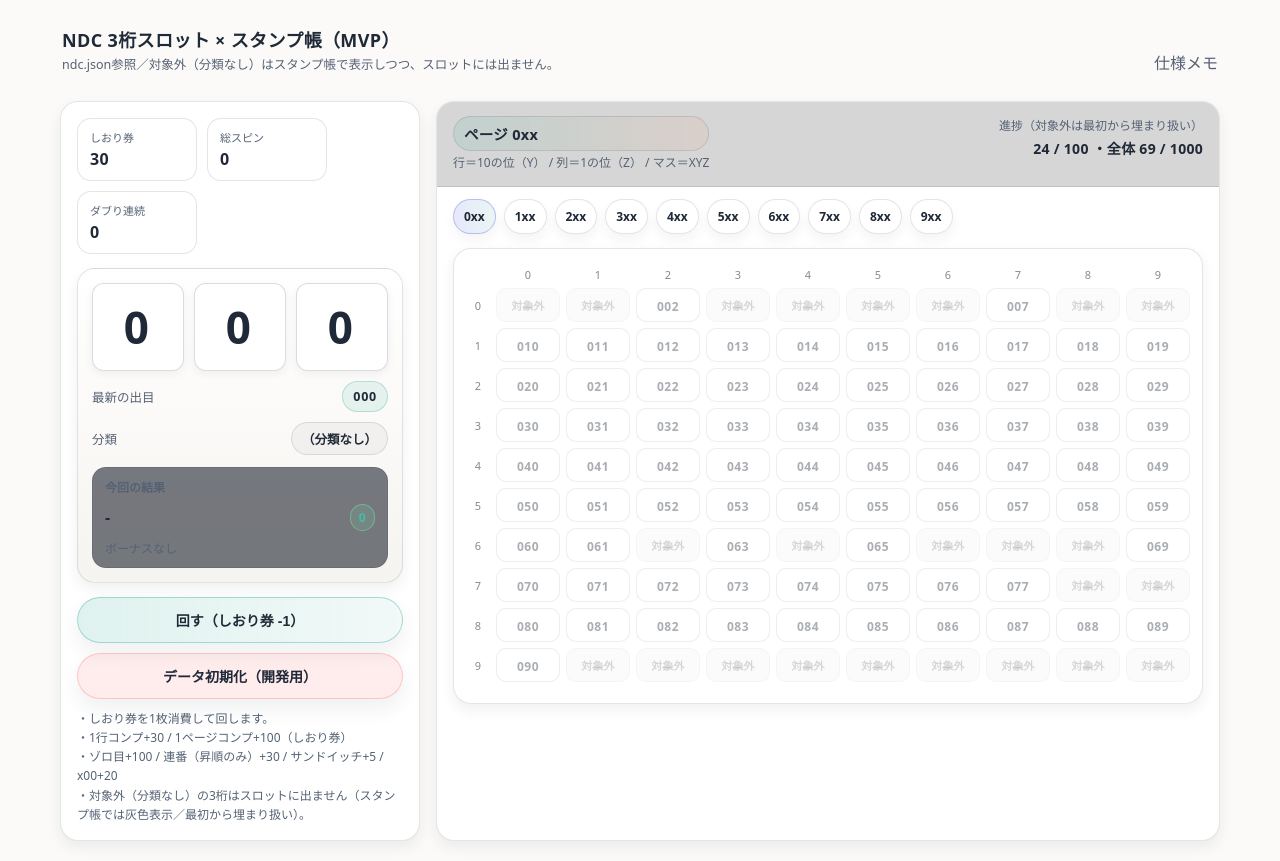
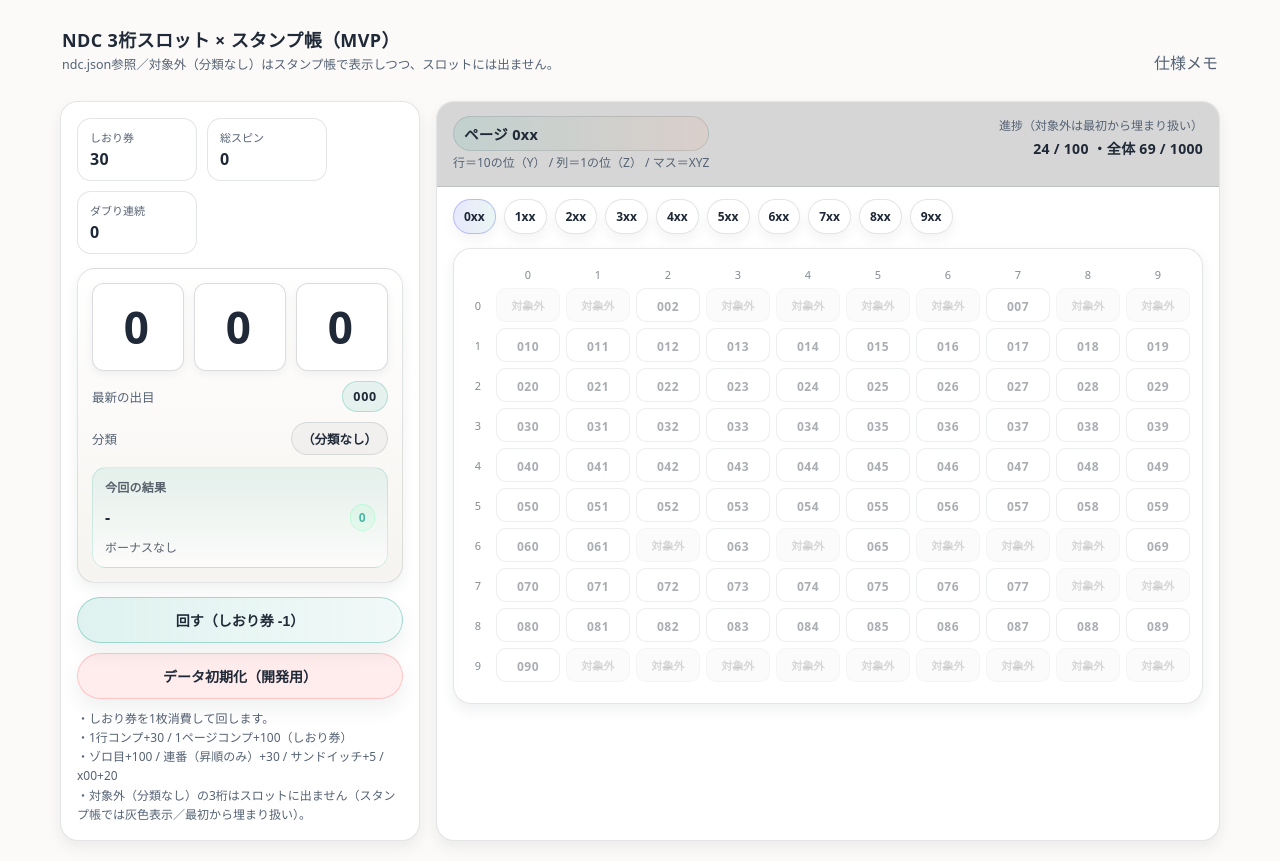
Before and after one commit to Yawatosho/ndcslot, a plain HTML site: page index.html in a window 1280 px wide. Drawn offline with Linux system fonts and the light colour scheme.

Commit message:
Improve summary panel readability

```diff
--- a/index.html
+++ b/index.html
@@ -684,6 +684,24 @@ button:focus-visible, .tab:focus-visible{
   border-color: rgba(31,41,55,0.12);
 }
 
+.reward{
+  background: linear-gradient(180deg, rgba(77,183,166,0.12), rgba(255,255,255,0.7));
+  border-color: rgba(77,183,166,0.22);
+}
+.reward-title{
+  color: rgba(31,41,55,0.72);
+  letter-spacing: 0.02em;
+}
+.reward-head{
+  color: var(--ink);
+}
+.reward-list{
+  color: rgba(31,41,55,0.72);
+}
+.reward-list li{
+  line-height: 1.5;
+}
+
 .hcell, .vcell{
   color: rgba(31,41,55,0.55);
 }
```
